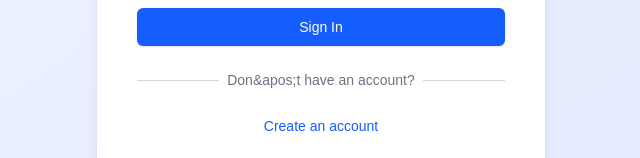
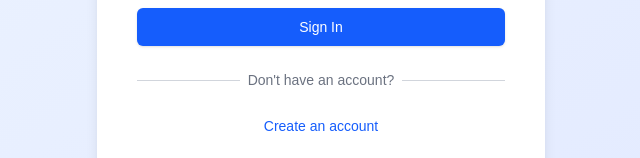
Before and after one commit to ramkalari/sql-challenges, a Next.js app in the folder frontend/: page /landing in a window 1280 px wide. Shown: the part 400-558 px from the top of the page, without its empty margins (319-959 px from the left). Built offline with nearby package versions, Linux system fonts and the light colour scheme.

Commit message:
Fix apostrophe rendering in login form
- Replace HTML entity &apos; with regular apostrophe
- Ensure proper text rendering in browser

```diff
--- a/frontend/src/app/landing/page.tsx
+++ b/frontend/src/app/landing/page.tsx
@@ -170,7 +170,7 @@ export default function LandingPage() {
               </div>
               <div className="relative flex justify-center text-sm">
                 <span className="px-2 bg-white text-gray-500">
-                  {isSignup ? "Already have an account?" : "Don&apos;t have an account?"}
+                  {isSignup ? "Already have an account?" : "Don't have an account?"}
                 </span>
               </div>
             </div>
```
